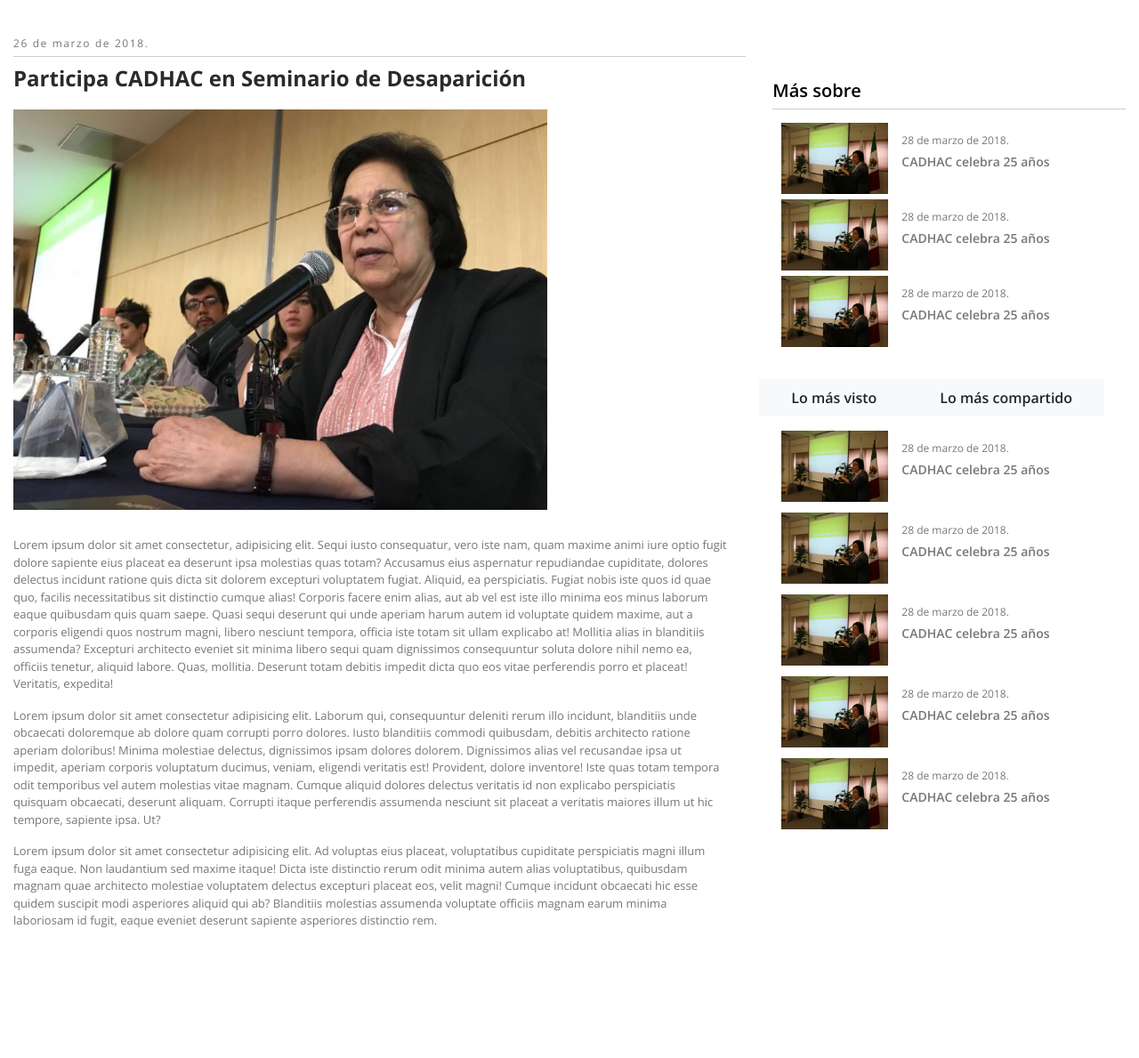
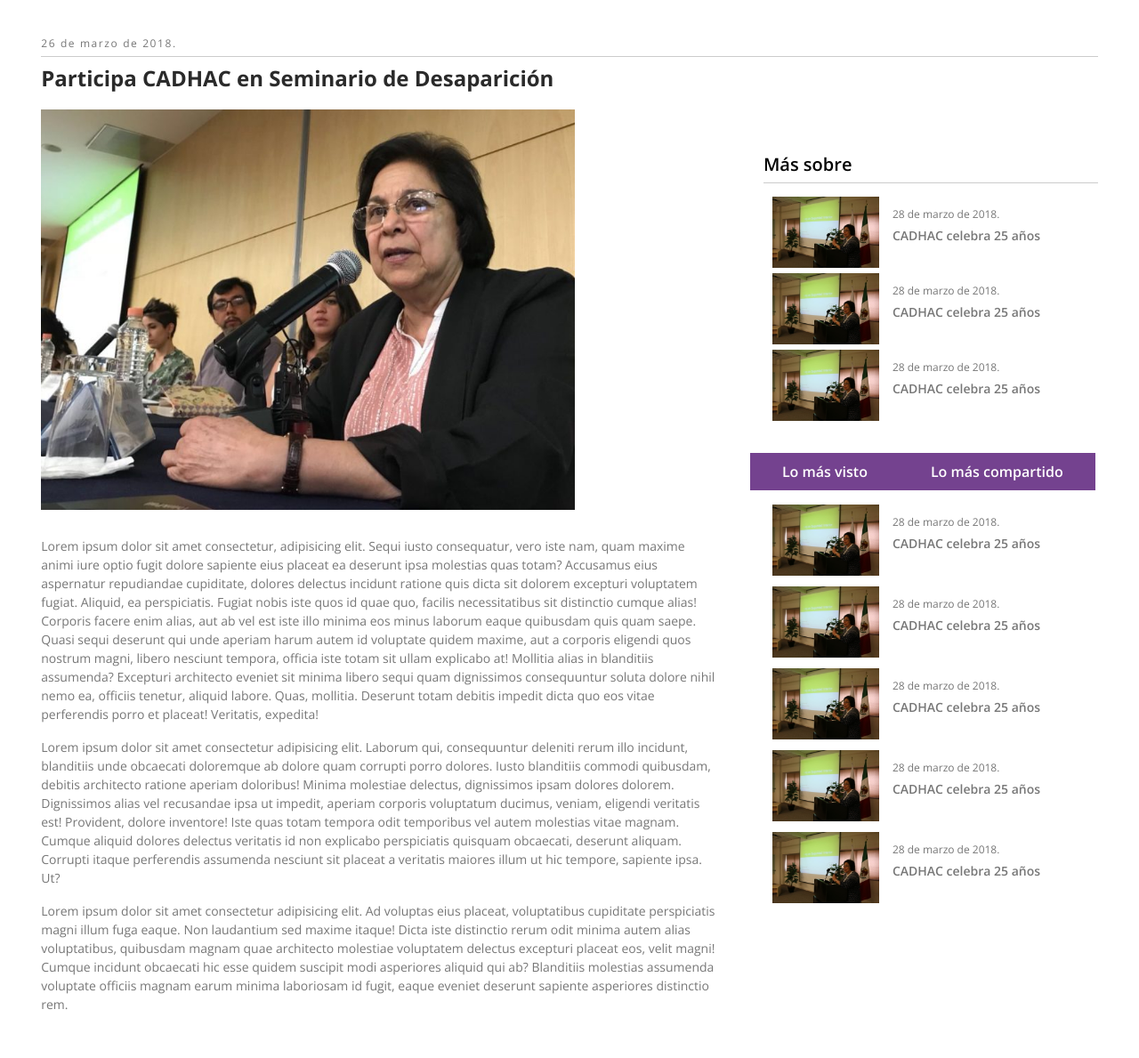
Before and after one commit to melytc/cadhac, a PHP site: page /comunicados-detalle.php in a window 1280 px wide. Shown: the part 205-1394 px from the top of the page at 89% size. Before the commit the page ends 1248 px from the top, so only its background shows below. Run offline with PHP 8.4, Linux system fonts and the light colour scheme; style sheets or scripts are compiled from the project's sources.

Commit message:
Minor fixes

```diff
--- a/src/comunicados-detalle.php
+++ b/src/comunicados-detalle.php
@@ -1,10 +1,13 @@
 <?php include 'header.php'; ?>
 
 <div class="news container">
+	<div class="smaller-container" style="width: 95%">
+		<div class="top">
+			<p class="date">26 de marzo de 2018.</p>
+			<h3 class="title">Participa CADHAC en Seminario de Desaparici&oacute;n</h3>
+		</div>
 			<div class="row">
 				<div class="col-8 entry">
-			<p class="date">26 de marzo de 2018.</p>
-			<h3 class="title">Participa CADHAC en Seminario de Desaparici&oacute;n</h3>
 					<img src="img/news-entry.jpg" alt="">
 					<div class="body">
 						<p>Lorem ipsum dolor sit amet consectetur, adipisicing elit. Sequi iusto consequatur, vero iste nam, quam maxime animi iure optio fugit dolore sapiente eius placeat ea deserunt ipsa molestias quas totam? Accusamus eius aspernatur repudiandae cupiditate, dolores delectus incidunt ratione quis dicta sit dolorem excepturi voluptatem fugiat. Aliquid, ea perspiciatis. Fugiat nobis iste quos id quae quo, facilis necessitatibus sit distinctio cumque alias! Corporis facere enim alias, aut ab vel est iste illo minima eos minus laborum eaque quibusdam quis quam saepe. Quasi sequi deserunt qui unde aperiam harum autem id voluptate quidem maxime, aut a corporis eligendi quos nostrum magni, libero nesciunt tempora, officia iste totam sit ullam explicabo at! Mollitia alias in blanditiis assumenda? Excepturi architecto eveniet sit minima libero sequi quam dignissimos consequuntur soluta dolore nihil nemo ea, officiis tenetur, aliquid labore. Quas, mollitia. Deserunt totam debitis impedit dicta quo eos vitae perferendis porro et placeat! Veritatis, expedita!</p>
@@ -28,8 +31,8 @@
 					<?php endfor; ?>
 				</div>
 				<div class="row popular btn-group" role="group">
-				<button type="button" class="btn btn-light">Lo m&aacute;s visto</button>
-				<button type="button" class="btn btn-light">Lo m&aacute;s compartido</button>
+					<button type="button" class="btn bg-secondary">Lo m&aacute;s visto</button>
+					<button type="button" class="btn bg-secondary">Lo m&aacute;s compartido</button>
 					<?php for($i = 0; $i < 5; $i++): ?>
 						<div class="row align-items-center news-preview">
 							<img src="img/news-preview.jpg" alt="" class="preview col">
@@ -44,4 +47,6 @@
 		</div>
 	</div>
 
+</div>
+
 <?php include 'footer.php'; ?>
--- a/src/css/_comunicados-detalles.scss
+++ b/src/css/_comunicados-detalles.scss
@@ -2,14 +2,7 @@
 ------------------------------------------ */
 .news {
 	margin-top: 40px;
-	.entry {
-		img {
-			display: block;
-			width: 600px;
-		}
-		hr{
-			margin: 50px 0 35px;
-		}
+	.top {
 		p.date {
 			border-bottom: 1px solid #ccc;
 			font-size: 12px;
@@ -23,8 +16,17 @@
 			font-size: 24px;
 			margin-bottom: 20px;
 		}
+	}
+	.entry {
+		img {
+			display: block;
+			width: 600px;
+		}
+		hr{
+			margin: 50px 0 35px;
+		}
 		.body {
-			font-size: 13px;
+			font-size: 14px;
 			margin: 30px 20px 50px 0px;
 		}
 	}
```
Lines whose indentation alone changed are shown as unchanged.
